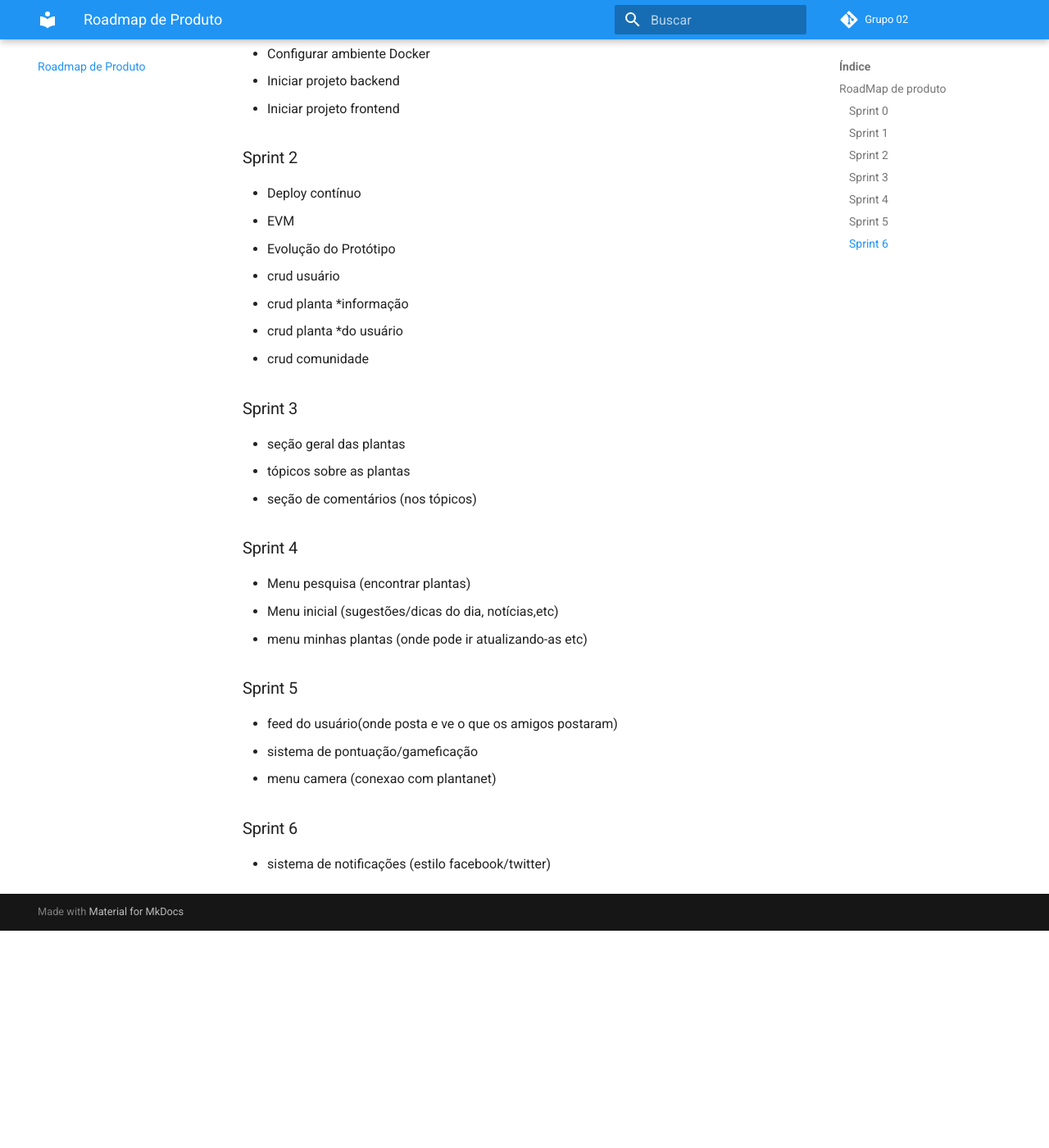
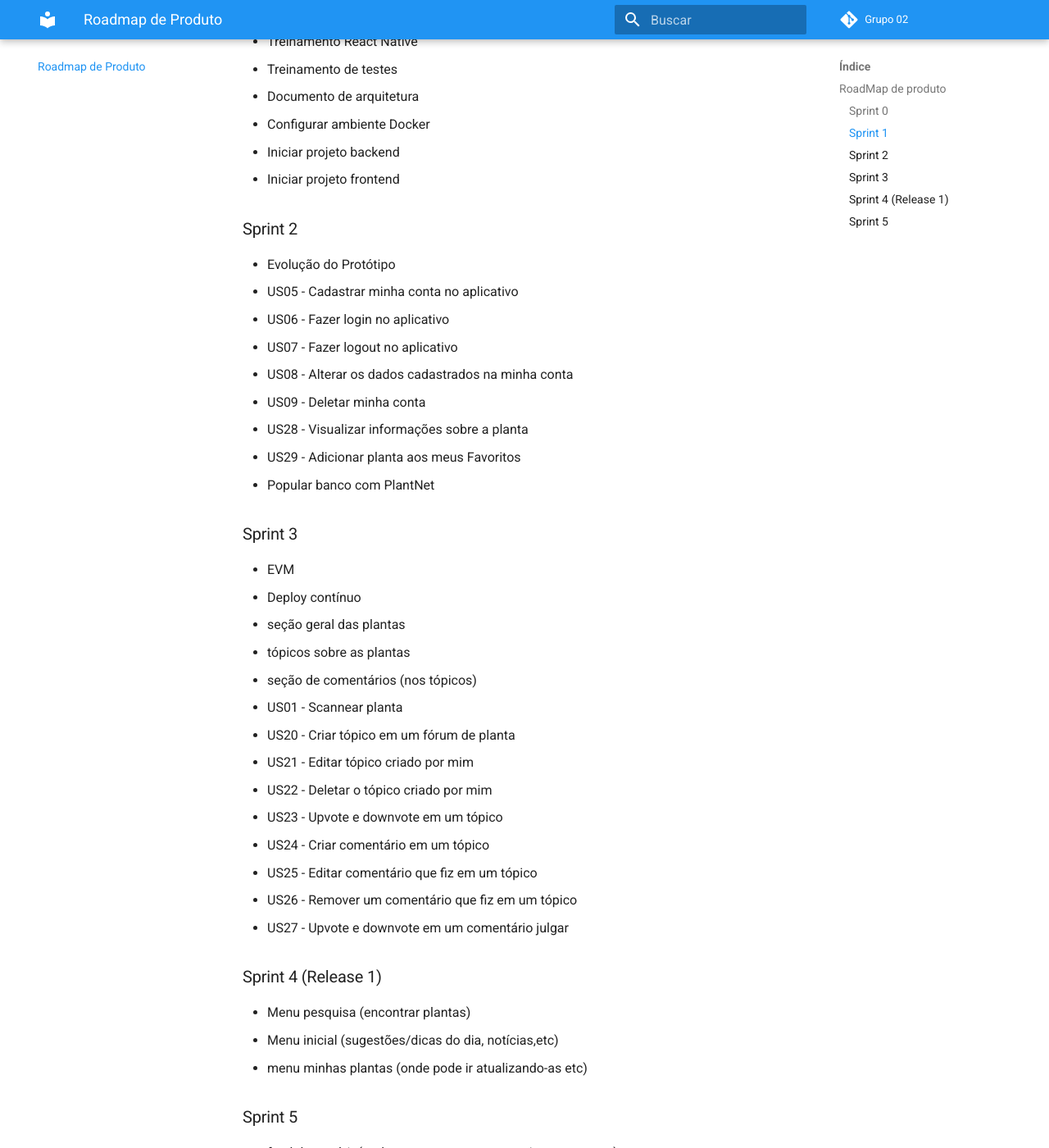
Before and after one commit to fga-eps-mds/2020.1-GaiaDex-wiki, an MkDocs documentation site: the page built from docs/roadmap/product_roadmap.md, in a window 1280 px wide and 1400 px high, scrolled down 1195 px. Shown: the whole window at 82% size. Built offline with MkDocs 1.6.1 and Material for MkDocs 9.7.7, drawn with Linux system fonts in a browser that asks for light colours; comment, search, counter and statistics services are not loaded; old or Windows-style settings are respelled for this version of MkDocs; before the commit the page ends 2330 px from its top, so only the background shows below that; some of the changed text lies outside the part shown.

Commit message:
Add version 1 Product Backlog.
Co-authored-by: Joao Vitor Morandi <joao.lemos4000@gmail.com>

```diff
--- a/docs/roadmap/product_roadmap.md
+++ b/docs/roadmap/product_roadmap.md
@@ -3,6 +3,7 @@
 |Data           |Versão     |Descrição          |Autor                   |
 | ----------------------------| --------------------------- | ------------------------------------  | ----------------------|
 |27/08/2020|0.1| Adição tópicos 1 e 2 |[João Vítor](http://github.com/joaovitorml), [Rafael Makaha](http://github.com/rafaelmakaha), [Guilherme de Lyra](http://github.com/guilhermedlyra) |
+|11/09/2020|1.0| Primeira versão do documento |[João Vítor](http://github.com/joaovitorml), [Rafael Makaha](http://github.com/rafaelmakaha) |
 
 ## RoadMap de produto
 
@@ -38,21 +39,34 @@
 
 ### Sprint 2
 
-* Deploy contínuo
-* EVM
 * Evolução do Protótipo
-* crud usuário
-* crud planta *informação
-* crud planta *do usuário
-* crud comunidade
+* US05 - Cadastrar minha conta no aplicativo
+* US06 - Fazer login no aplicativo
+* US07 - Fazer logout no aplicativo
+* US08 - Alterar os dados cadastrados na minha conta
+* US09 - Deletar minha conta
+* US28 - Visualizar informações sobre a planta
+* US29 - Adicionar planta aos meus Favoritos
+* Popular banco com PlantNet
 
 ### Sprint 3
 
+* EVM
+* Deploy contínuo
 * seção geral das plantas
 * tópicos sobre as plantas
 * seção de comentários (nos tópicos)
+* US01 - Scannear planta
+* US20 - Criar tópico em um fórum de planta
+* US21 - Editar tópico criado por mim
+* US22 - Deletar o tópico criado por mim
+* US23 - Upvote e downvote em um tópico
+* US24 - Criar comentário em um tópico
+* US25 - Editar comentário que fiz em um tópico
+* US26 - Remover um comentário que fiz em um tópico
+* US27 - Upvote e downvote em um comentário	julgar
 
-### Sprint 4
+### Sprint 4 (Release 1)
 
 * Menu pesquisa (encontrar plantas)
 * Menu inicial (sugestões/dicas do dia, notícias,etc)
@@ -62,8 +76,3 @@
 
 * feed do usuário(onde posta e ve o que os amigos postaram)
 * sistema de pontuação/gameficação
-* menu camera (conexao com plantanet)
-
-### Sprint 6
-
-* sistema de notificações (estilo facebook/twitter)
```
Also changed, not shown: other parts of docs/roadmap/product_roadmap.md (+1 -1 lines).
